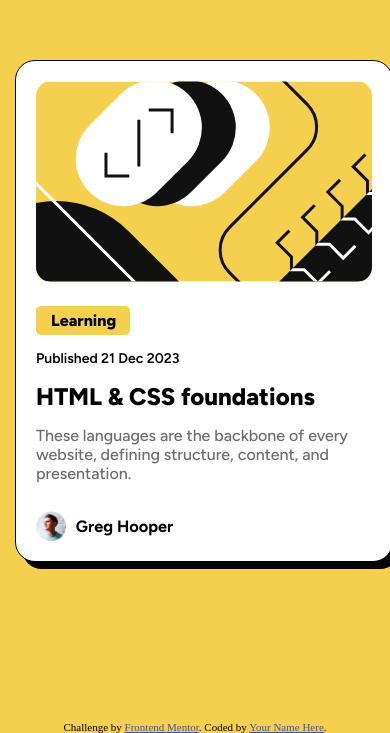
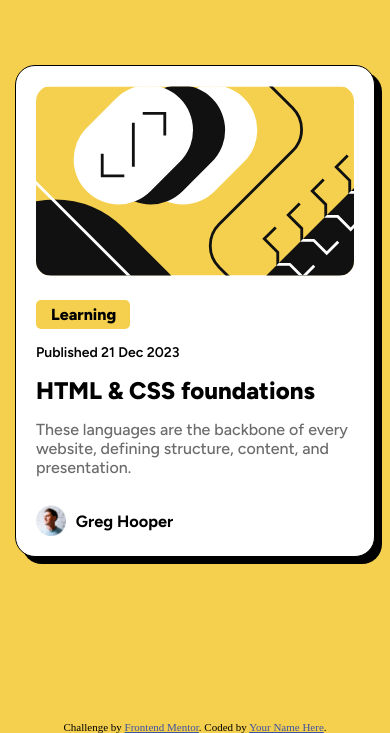
Before and after one commit to DimitrisBoutakoglou/blog-preview-card, a plain HTML site: page index.html in a window 390 px wide. Shown: the part 111-844 px from the top of the page. Drawn offline with Linux system fonts and the light colour scheme.

Commit message:
Made it actually responsive. Fixed image side scroll

```diff
--- a/style.css
+++ b/style.css
@@ -2,6 +2,8 @@
     margin: 0;
     padding: 0;
 }
+
+html, body {width: auto!important; overflow-x: hidden!important}
 
 body{
     width: 100vw;
@@ -10,18 +12,17 @@ body{
     display: flex;
     flex-direction: column;
     justify-content: center;
-    overflow: hidden;
 }
 
 .container{
-    margin: auto;
     padding: 15px;
-
 }
 
 .card{
+    overflow: hidden;
+    margin: auto;
     border: 1px solid black;
-    width: 21em;
+    max-width: 21em;
     background-color: white;
     padding: 20px;
     border-radius: 20px;
@@ -31,6 +32,7 @@ body{
 
 #art{
     border-radius: 15px;
+    width: 100%;
 }
 
 .card-text{
```
Also changed, not shown: index.html (+0 -1 lines), 1 other file.
